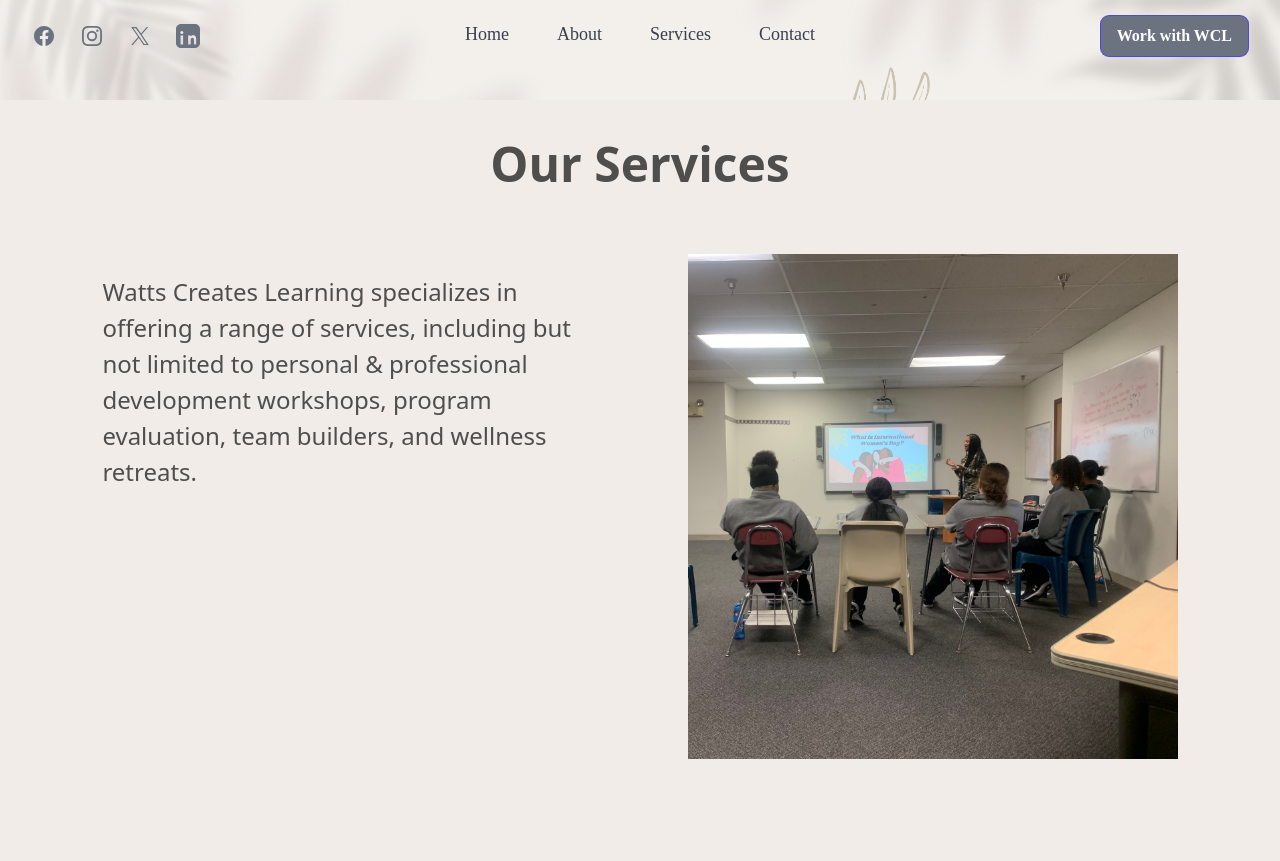
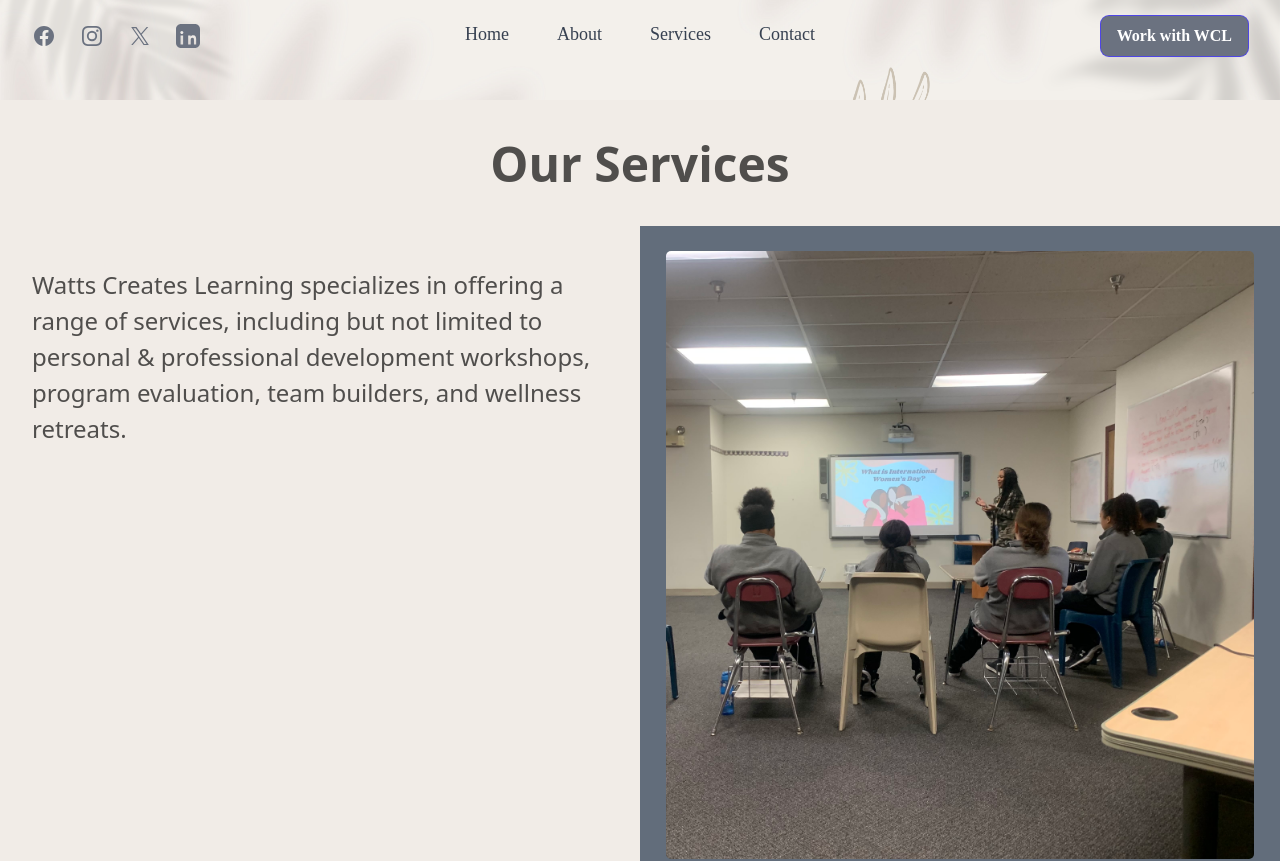
Before and after one commit to ayush1014/WattsCreateLearning-Frontend, a React (Create React App) app: page /services in a window 1280 px wide. Shown: the top 861 px of the page. Built offline with nearby package versions, Linux system fonts and the light colour scheme; the HTML template or start-up script is replaced by a standard one.

Commit message:
added new edits in the components

```diff
--- a/src/components/homeContainerTwo.jsx
+++ b/src/components/homeContainerTwo.jsx
@@ -12,17 +12,17 @@ export default function HomeContainerTwo() {
                     <div className="lg:mx-auto lg:grid lg:max-w-7xl lg:grid-flow-col-dense lg:grid-cols-2 lg:gap-24 lg:px-8">
                         <div className="mx-auto max-w-xl px-6 lg:mx-0 lg:max-w-none lg:px-0 lg:py-16">
                             <div>
-                                <div>
+                                {/* <div>
                                     <span className="flex h-12 w-12 items-center justify-center rounded-xl bg-gray-100">
                                         <img src={Logo} className="h-8 w-8" alt="Logo" aria-hidden="true" />
                                     </span>
-                                </div>
+                                </div> */}
 
                                 <div className="mt-6">
 
-                                    <h2 className="text-3xl font-bold tracking-tight text-gray-100">Stay on top of customer support</h2>
+                                    <h2 style={{fontFamily:'Playfair'}} className="text-3xl font-bold tracking-tight text-gray-100">Stay on top of customer support</h2>
                                     <p className="mt-4 text-lg text-gray-100">
-                                        Welcome to Watts Creates Learning (WCL). What began as a passion project in 2021 has evolved into a dedicated effort to educate individuals, families, organizations, on their individual strengths and leadership skills.
+                                    Welcome to Watts Creates Learning. What began as a passion project in 2021 has evolved into a dedicated effort to educate individuals, families, organizations, and communities on their individual strengths. At Watts Creates Learning, we believe in the transformative power of education.
                                     </p>
                                 </div>
                             </div>
@@ -30,7 +30,7 @@ export default function HomeContainerTwo() {
                                 <blockquote>
                                     <div>
                                         <p className="text-base text-gray-100">
-                                            &ldquo;At WCL, we believe in the transformative power of education. &rdquo;
+                                            &ldquo;When you choose to partner with Watts Creates Learning, you're not just hiring a consulting firm – you're gaining a trusted and integral extension of your team. &rdquo;
                                         </p>
                                     </div>
                                     <footer className="mt-3">
@@ -42,7 +42,7 @@ export default function HomeContainerTwo() {
                                                     alt=""
                                                 />
                                             </div>
-                                            <div className="text-base font-medium text-gray-300">Fallon Watts, Founder of Watts Creates Learning</div>
+                                            <div className="text-base font-medium text-gray-200">Fallon Watts, Founder of Watts Creates Learning</div>
                                         </div>
                                     </footer>
                                 </blockquote>
@@ -66,36 +66,37 @@ export default function HomeContainerTwo() {
                         <div className="mx-auto max-w-xl px-6 lg:col-start-2 lg:mx-0 lg:max-w-none lg:px-0 lg:py-32">
                             <div>
                                 <div className="mt-0">
-                                    <div>
+                                    {/* <div>
                                         <span className="flex h-12 w-12 items-center justify-center rounded-xl bg-gray-600">
                                             <BriefcaseIcon className="h-8 w-8 text-white" aria-hidden="true" />
                                         </span>
-                                    </div>
-                                    <h3 className="text-3xl mt-2 font-bold tracking-tight text-gray-200">What is the business for WCL?</h3>
+                                    </div> */}
+                                    <h3 style={{fontFamily:'Playfair'}} className="text-3xl mt-2 font-bold tracking-tight text-gray-200">What We Offer:</h3>
                                     <p className="mt-2 text-lg text-gray-100">
                                         Watts Creates Learning is a professional development, consulting, and education service provider. We specialize in offering a range of services, including but not limited to personal & professional development workshops, program evaluation, team builders, and wellness retreats.
                                     </p>
-                                    <div>
+                                    {/* <div>
                                         <span className="flex h-12 w-12 mt-10 items-center justify-center rounded-xl bg-gray-600">
                                             <ArrowTrendingUpIcon className="h-8 w-8 text-white" aria-hidden="true" />
                                         </span>
-                                    </div>
-                                    <h3 className="text-3xl mt-2 font-bold tracking-tight text-gray-200">What's our Mission ?</h3>
+                                    </div> */}
+                                    <h3 style={{fontFamily:'Playfair'}} className="text-3xl mt-5 font-bold tracking-tight text-gray-200">Our Mission:</h3>
                                     <p className="mt-2 text-lg text-gray-100">
                                         Empowering individuals and organizations to build upon their goodness and potential. We strive to be catalysts for positive change in relationships, careers, and businesses.
                                     </p>
-                                    <div>
+                                    {/* <div>
                                         <span className="flex h-12 w-12 mt-10 items-center justify-center rounded-xl bg-gray-600">
                                             <ScaleIcon className="h-8 w-8 text-white" aria-hidden="true" />
                                         </span>
-                                    </div>
-                                    <h3 className="text-3xl mt-2 font-bold tracking-tight text-gray-200">What are WCL's Core Values ?</h3>
-                                    <ul className="mt-2 text-lg text-gray-100" style={{ listStyleType: 'circle' }}>
+                                    </div> */}
+                                    <h3 style={{fontFamily:'Playfair'}} className="text-3xl mt-5 font-bold tracking-tight text-gray-200">Our Core Values:</h3>
+                                    {/* <ul className="mt-2 text-lg text-gray-100" style={{ listStyleType: 'circle' }}> */}
+                                    <ul className="mt-2 text-lg text-gray-100">
                                         <li>Leading with Love</li>
                                         <li>Fostering Growth</li>
                                         <li>Positive Mindset</li>
                                     </ul>
-                                    <div className="mt-6">
+                                    <div className="mt-24">
                                         <a
                                             href="#"
                                             className="inline-flex rounded-lg bg-gray-600 px-4 py-1.5 text-base font-semibold leading-7 text-white shadow-sm ring-1 ring-indigo-600 hover:bg-gray-700 hover:ring-gray-700"
--- a/src/components/services.css
+++ b/src/components/services.css
@@ -9,20 +9,29 @@
 
 .ServicesContainerOne {
     background-color: #F1ECE7;
-    padding: 10% 8%;
+    /* padding: 10% 8%; */
+    padding-top: 8%;
 }
 
 .Services-Intro {
     display: flex;
     flex-direction: row;
     align-items: center;
-    gap: 5%;
 }
 
 
 .text-containerOne {
     width: 50%;
-    padding-right: 2%;
+    background-color: #626D7B;
+    /* Set background color */
+    color: #ffffff;
+    /* Set text color to white for better readability */
+}
+
+.textP1,
+.textP2 {
+    color: #ffffff;
+    /* Ensures text inside the container is white */
 }
 
 .textP1 {
@@ -30,6 +39,7 @@
     font-size: 300%;
     font-weight: bold;
     color: rgba(0, 0, 0, 0.67);
+    padding: 2%;
 }
 
 .textP2 {
@@ -37,16 +47,18 @@
     font-weight: 500;
     color: rgba(0, 0, 0, 0.67);
     padding: 0px;
-    margin-top: -40%;
+    padding: 5%;
+    margin-top: -50%;
 }
 
 .photo-containerOne {
     width: 50%;
-    padding-left: 2%;
-    padding-top: 5%;
+    padding: 2%;
+    background-color: #626D7B;
 }
 
 .photo-containerOne img {
     width: 100%;
     height: auto;
+    border-radius: 5px;
 }
```
